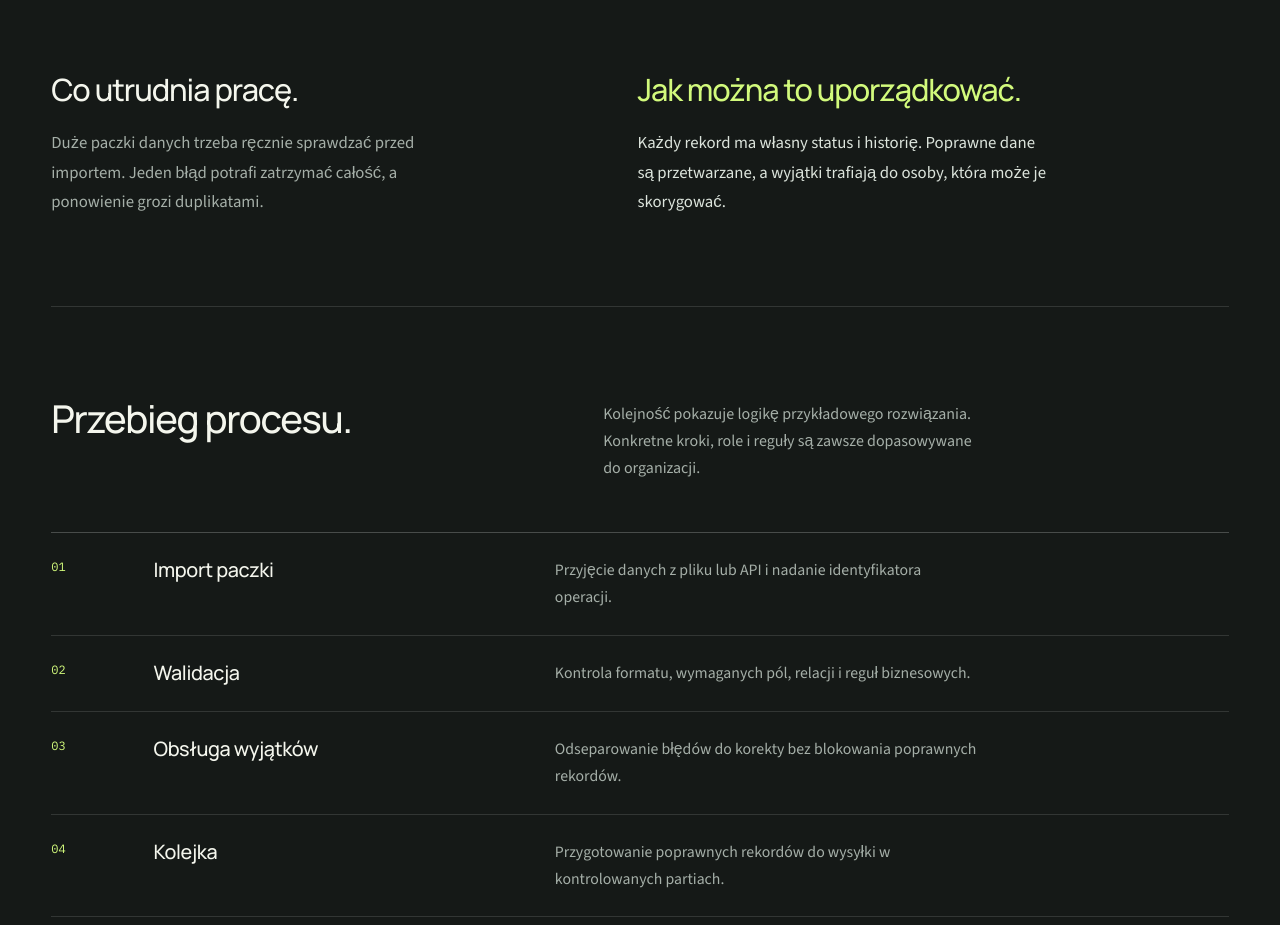
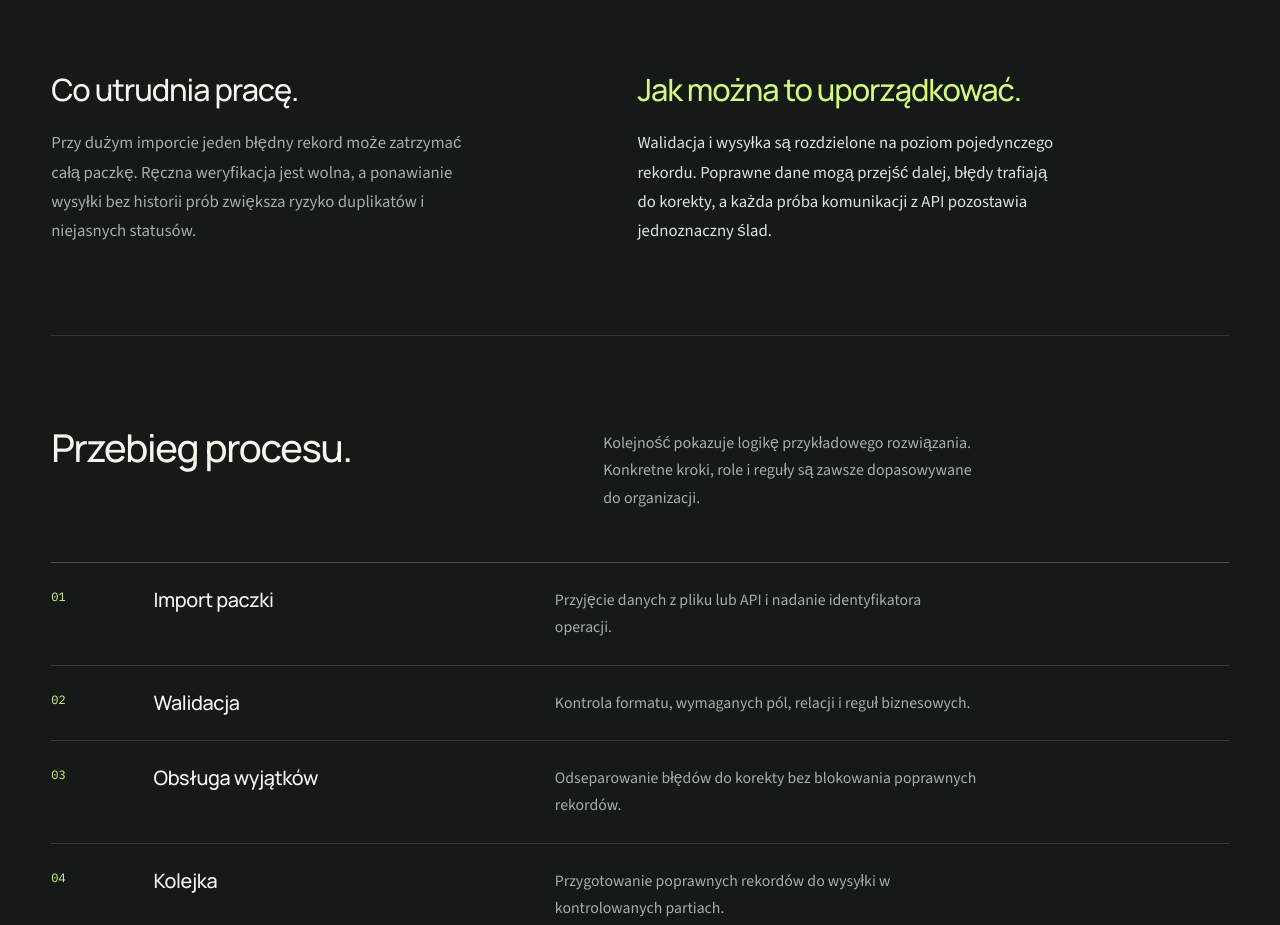
Before and after one commit to radoslawbegej-code/analizeit, a Next.js app in the folder analizeit/: page /realizacje/automatyzacja-procesu-operacyjnego in a window 1280 px wide. Shown: the part 1100-2025 px from the top of the page. Built offline with nearby package versions, Linux system fonts and the light colour scheme; no server answers.

Commit message:
Clarify process problem and solution narratives

```diff
--- a/analizeit/src/content/process-presentations.ts
+++ b/analizeit/src/content/process-presentations.ts
@@ -3,62 +3,43 @@ import type { Realization } from "./realizations";
 type ProcessPresentation = {
   problem: string;
   solution: string;
-  stages: { title: string; text: string }[];
 };
 
 export const processPresentations: Record<Realization["motif"], ProcessPresentation> = {
   invoice: {
-    problem: "Faktura krąży między pocztą, arkuszami i księgowością. Nie wiadomo, kto ma ją zatwierdzić ani czego jeszcze brakuje.",
-    solution: "Dokument, opis kosztu i decyzje trafiają do jednego obiegu. Każda osoba widzi, co ma zrobić, a finanse znają status sprawy.",
-    stages: [
-      { title: "Wpływ i kontrola", text: "Faktura trafia z KSeF lub innego źródła. System sprawdza kompletność danych, kontrahenta i duplikaty." },
-      { title: "Opis i akceptacja", text: "Koszt zostaje przypisany do budżetu. Dokument trafia do właściwych osób zgodnie z regułami firmy." },
-      { title: "Księgowanie i nadzór", text: "Zatwierdzone dane trafiają do ERP. Zespół widzi potwierdzenia, zaległości i sprawy wymagające uwagi." },
-    ],
+    problem:
+      "Faktura trafia do organizacji, ale jej dalsza obsługa jest rozproszona. Opis kosztu, akceptacje i status księgowania trzeba ustalać w kilku miejscach, a brak lub duplikat często wychodzi dopiero na końcu procesu.",
+    solution:
+      "Jeden obieg łączy dokument z opisem kosztu, regułami akceptacji i statusem integracji. KSeF oraz ERP pozostają źródłami danych, a WEBCON porządkuje decyzje, odpowiedzialność i obsługę wyjątków.",
   },
   purchase: {
-    problem: "Potrzeba zakupu, zgoda na wydatek i zamówienie żyją osobno. Pełny koszt staje się widoczny dopiero przy fakturze.",
-    solution: "Jeden proces łączy zgłoszenie potrzeby z budżetem, dostawcą i odbiorem. Koszty są widoczne, zanim powstanie zobowiązanie.",
-    stages: [
-      { title: "Potrzeba i budżet", text: "Pracownik określa, czego potrzebuje i na kiedy. Właściciel budżetu sprawdza środki i zatwierdza wydatek." },
-      { title: "Zamówienie", text: "Zakupy wybierają dostawcę. Zatwierdzone pozycje trafiają do ERP, z powiązaniem do pierwotnego zgłoszenia." },
-      { title: "Odbiór i rozliczenie", text: "Zespół potwierdza dostawę, również częściową. Koszt pozostaje powiązany z zamówieniem i wykorzystaniem budżetu." },
-    ],
+    problem:
+      "Potrzeba zakupu, zgoda budżetowa, zamówienie i odbiór są obsługiwane oddzielnie. W efekcie trudno ocenić zobowiązania przed fakturą i szybko ustalić, na jakim etapie jest konkretna pozycja.",
+    solution:
+      "Proces zachowuje jedno powiązanie od zapotrzebowania do odbioru. Decyzje budżetowe, dane dostawcy i status zamówienia są widoczne w tej samej sprawie, także przy dostawach częściowych.",
   },
   people: {
-    problem: "Nowa osoba zaczyna pracę, ale sprzęt, dostępy i dokumenty mają różnych właścicieli. Gotowość trzeba sprawdzać w kolejnych mailach.",
-    solution: "Jedno zgłoszenie uruchamia wspólny plan HR, IT i administracji. Przełożony widzi przygotowania oraz sprawy, które wymagają reakcji.",
-    stages: [
-      { title: "Zgłoszenie i plan", text: "HR podaje stanowisko, lokalizację i datę rozpoczęcia. Na tej podstawie powstaje plan zadań i terminów." },
-      { title: "Przygotowanie", text: "Działy równolegle organizują sprzęt, dokumenty i stanowisko. Przyznanie dostępów wymaga odpowiednich akceptacji." },
-      { title: "Pierwszy dzień", text: "Wspólny widok pokazuje wykonane zadania i braki. Przypomnienia pomagają zamknąć przygotowania na czas." },
-    ],
+    problem:
+      "Informacja o nowym pracowniku uruchamia zadania w kilku działach, ale bez wspólnego planu. Sprzęt, dokumenty i dostępy mają różnych właścicieli, a opóźnienie jednego obszaru może być widoczne dopiero tuż przed rozpoczęciem pracy.",
+    solution:
+      "Jedno zgłoszenie tworzy zestaw zadań zależny od stanowiska, lokalizacji i daty rozpoczęcia. HR, IT, administracja i przełożony pracują równolegle, a wspólny status pokazuje, czego jeszcze brakuje.",
   },
   contract: {
-    problem: "Różne wersje umowy krążą w wiadomościach. Po podpisaniu trudno znaleźć aktualny dokument, właściciela i termin odnowienia.",
-    solution: "Wspólny rejestr łączy dokument z historią uzgodnień i odpowiedzialną osobą. Po podpisaniu nadal pilnuje terminów oraz zobowiązań.",
-    stages: [
-      { title: "Projekt i uzgodnienia", text: "Umowa powstaje z szablonu. Biznes, prawnicy i finanse opiniują tę samą, wskazaną wersję." },
-      { title: "Akceptacja i podpis", text: "Warunki zatwierdzają uprawnione osoby. Proces prowadzi dokument przez uzgodnioną ścieżkę podpisu." },
-      { title: "Rejestr i terminy", text: "Podpisana umowa, aneksy i dane kontrahenta są w jednym miejscu. Przypomnienia wyprzedzają odnowienie lub wypowiedzenie." },
-    ],
+    problem:
+      "Wersje umowy, uwagi i akceptacje krążą między wiadomościami i plikami. Po podpisaniu dochodzi kolejny problem: trzeba pamiętać o właścicielu umowy, aneksach oraz terminach odnowienia lub wypowiedzenia.",
+    solution:
+      "Rejestr umów łączy dokument z jego wersjami, opiniami i decyzjami. Po podpisaniu ten sam proces przechodzi w tryb nadzoru nad terminami, zobowiązaniami i powiązanymi dokumentami.",
   },
   data: {
-    problem: "Duże paczki danych trzeba ręcznie sprawdzać przed importem. Jeden błąd potrafi zatrzymać całość, a ponowienie grozi duplikatami.",
-    solution: "Każdy rekord ma własny status i historię. Poprawne dane są przetwarzane, a wyjątki trafiają do osoby, która może je skorygować.",
-    stages: [
-      { title: "Import i walidacja", text: "Dane trafiają z pliku lub API. System sprawdza format, kompletność, powiązania i reguły biznesowe." },
-      { title: "Obsługa wyjątków", text: "Błędne rekordy trafiają do korekty. Poprawne dane czekają w kolejce, bez blokowania całej paczki." },
-      { title: "Przekazanie i kontrola", text: "Dane są wysyłane partiami. Odpowiedzi API i historia prób pozwalają uzgodnić wynik oraz wznowić operację." },
-    ],
+    problem:
+      "Przy dużym imporcie jeden błędny rekord może zatrzymać całą paczkę. Ręczna weryfikacja jest wolna, a ponawianie wysyłki bez historii prób zwiększa ryzyko duplikatów i niejasnych statusów.",
+    solution:
+      "Walidacja i wysyłka są rozdzielone na poziom pojedynczego rekordu. Poprawne dane mogą przejść dalej, błędy trafiają do korekty, a każda próba komunikacji z API pozostawia jednoznaczny ślad.",
   },
   report: {
-    problem: "Działy raportują według różnych definicji i na inny moment. Zanim powstanie wspólny obraz, ktoś ręcznie łączy arkusze.",
-    solution: "Wspólny model danych i uzgodnione wskaźniki dają zespołom ten sam punkt odniesienia. Raport prowadzi od ogólnego wyniku do konkretnej sprawy.",
-    stages: [
-      { title: "Źródła i definicje", text: "Łączymy dane procesowe, SQL i API. Z biznesem ustalamy znaczenie wskaźników oraz zasady kontroli jakości." },
-      { title: "Czytelne raporty", text: "Power BI pokazuje widoki dopasowane do zarządu i zespołów. Filtry pozwalają przejść do szczegółów procesu." },
-      { title: "Aktualność i decyzje", text: "Dane odświeżają się według harmonogramu. Widoczne zaległości i obciążenie zespołów pomagają ustalić priorytety." },
-    ],
+    problem:
+      "Dane potrzebne do raportowania pochodzą z kilku źródeł i często mają różne definicje statusów lub okresów. Zanim powstanie raport, część pracy polega na ręcznym uzgadnianiu, co właściwie oznacza dana liczba.",
+    solution:
+      "Najpierw powstaje wspólny model danych i definicje KPI. Dopiero na tej podstawie budowane są raporty Power BI, które pozwalają przejść od wyniku zbiorczego do procesu, etapu lub danych źródłowych.",
   },
 };
```
